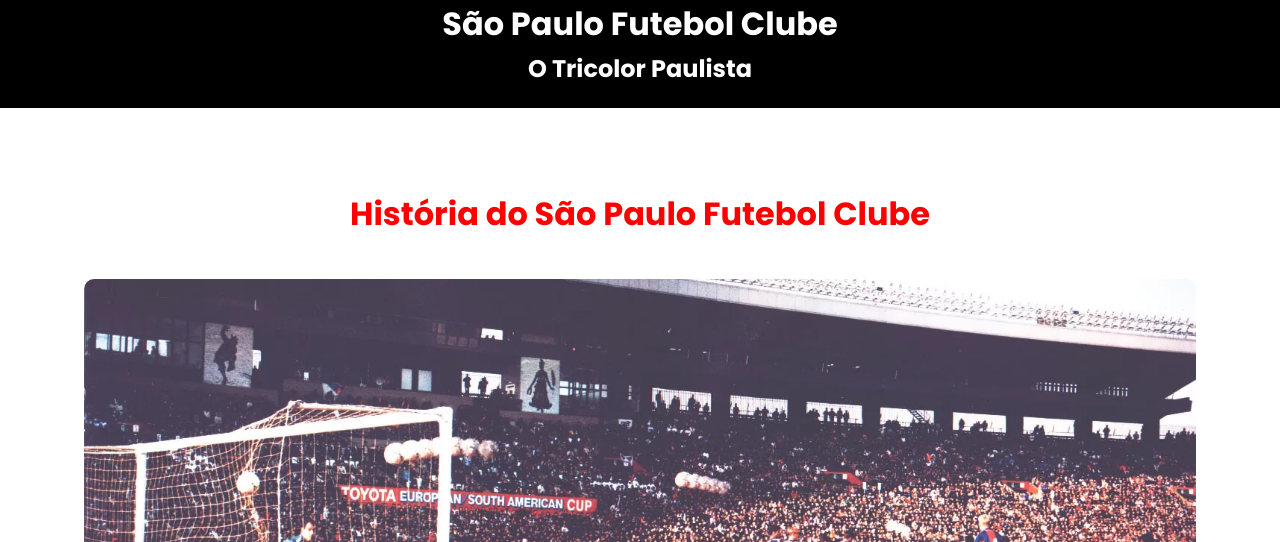
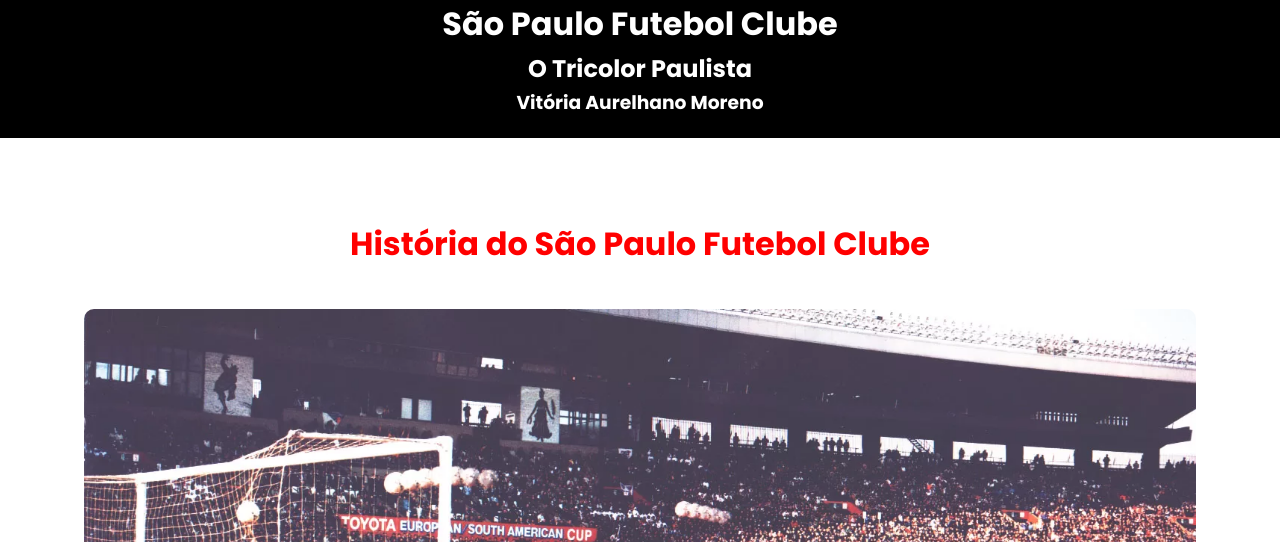
Before and after one commit to vztoria/spfc-site, a plain HTML site: page index.html in a window 1280 px wide. Shown: the part 258-800 px from the top of the page. Drawn offline with Linux system fonts and the light colour scheme.

Commit message:
Update index.html

```diff
--- a/index.html
+++ b/index.html
@@ -29,6 +29,7 @@
     </nav>
     <h1>São Paulo Futebol Clube</h1>
     <h2>O Tricolor Paulista</h2>
+    <h3>Vitória Aurelhano Moreno</h3>
 </header>
 
 
```
